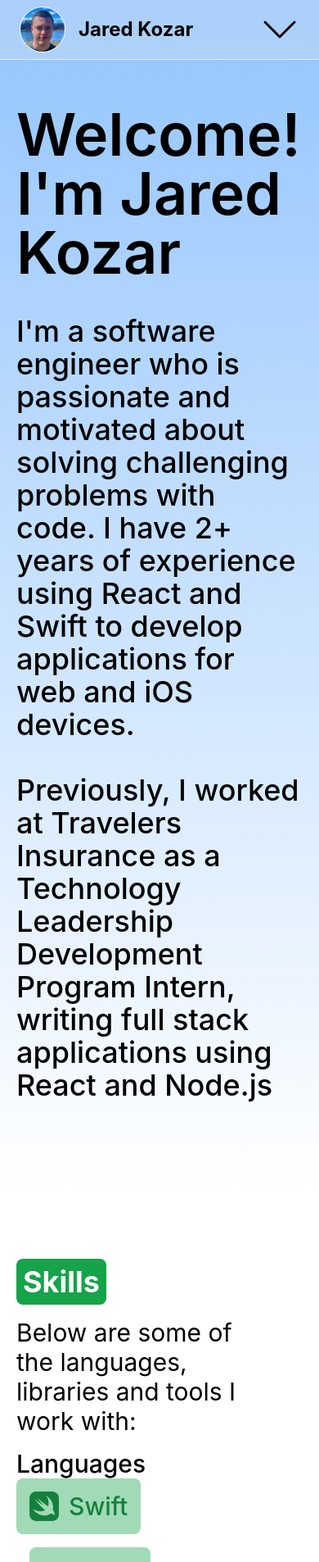
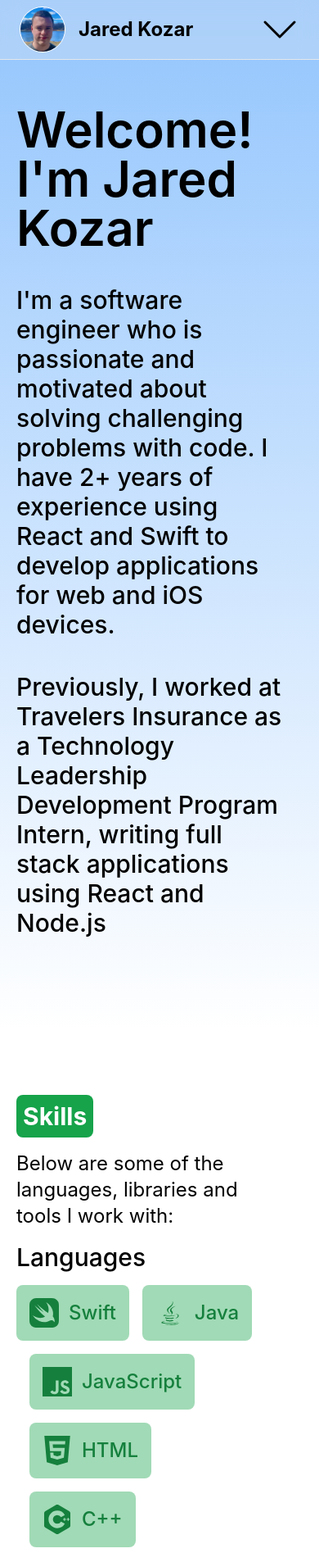
Before and after one commit to jaredrkozar/personal-site, a React (Create React App) app: page / in a window 390 px wide. Shown: the top 1906 px of the page at 82% size. Built offline with nearby package versions, Linux system fonts and the light colour scheme.

Commit message:
adjusted font sizes for phones

```diff
--- a/src/AboutMe.js
+++ b/src/AboutMe.js
@@ -3,11 +3,11 @@
     <div className="ml-5 relative w-fit h-fit md:mr-5 sm:mr-12 top-32 md:top-60 pb-60">
         <div className="flex flex-row h-fit">
             <div className="h-full relative mr-10 md:mr-60 space-y-10 flex flex-col text-black dark:text-black">
-                <h1 className="text-7xl font-semibold dark:text-white">Welcome! I'm Jared Kozar</h1>
+                <h1 className="md:text-7xl text-6xl font-semibold dark:text-white">Welcome! I'm Jared Kozar</h1>
 
-                <h1 className="text-4xl font-medium dark:text-slate-300">I'm a software engineer who is passionate and motivated about solving challenging problems with code. I have 2+ years of experience using React and Swift to develop applications for web and iOS devices.</h1>
+                <h1 className="md:text-4xl text-3xl font-medium dark:text-slate-300">I'm a software engineer who is passionate and motivated about solving challenging problems with code. I have 2+ years of experience using React and Swift to develop applications for web and iOS devices.</h1>
 
-                <h1 className="text-4xl font-medium dark:text-slate-300">Previously, I worked at Travelers Insurance as a Technology Leadership Development Program Intern, writing full stack applications using React and Node.js </h1>
+                <h1 className="md:text-4xl text-3xl font-medium dark:text-slate-300">Previously, I worked at Travelers Insurance as a Technology Leadership Development Program Intern, writing full stack applications using React and Node.js </h1>
             </div>
         </div>
      </div>
--- a/src/Components/TechList.js
+++ b/src/Components/TechList.js
@@ -8,7 +8,7 @@
             {props.array.map((tech) =>
                 <div className={listStyle + ""} key={tech.name}>
                     <h3 className={props.textStyles + " text-4xl"}>{tech.icon}</h3>
-                    <h1 className={"text-3xl font-medium space-x-12 " + props.textStyles}>{tech.name}</h1>
+                    <h1 className={"md:text-3xl text-2xl font-medium space-x-12 " + props.textStyles}>{tech.name}</h1>
                 </div>
             )}
         </div>
--- a/src/Components/TextStyles.js
+++ b/src/Components/TextStyles.js
@@ -4,9 +4,9 @@
     return (
         <div className="text-white space-y-4">
             <div className={headerStyle}>
-                <h1 className="text-4xl font-bold">{props.title}</h1>
+                <h1 className="md:text-4xl text-3xl font-bold">{props.title}</h1>
             </div>
-            <h3 className="text-3xl font-regular text-black dark:text-white">{props.description}</h3>
+            <h3 className="md:text-3xl text-2xl font-regular text-black dark:text-white">{props.description}</h3>
         </div>
     )
 };
--- a/src/Contact.js
+++ b/src/Contact.js
@@ -5,7 +5,7 @@
         <div className="">
             <HeaderTextStyle title="Contact" bgStyle="bg-navyBlue-400 dark:bg-navyBlue-500" description=""></HeaderTextStyle>
 
-            <h1 className="text-3xl font-regular dark:text-white">If you would like to collaborate on a project or have any questions, feel free to email me at <a className="text-navyBlue-400 dark:text-navyBlue-500 underline" href = "mailto:jared.rkozar@gmail.com">jared.rkozar@gmail.com</a> or connect on LinkedIn</h1>
+            <h1 className="md:text-3xl text-2xl font-regular dark:text-white">If you would like to collaborate on a project or have any questions, feel free to email me at <a className="text-navyBlue-400 dark:text-navyBlue-500 underline" href = "mailto:jared.rkozar@gmail.com">jared.rkozar@gmail.com</a> or connect on LinkedIn</h1>
         </div>
     )
 }
```
